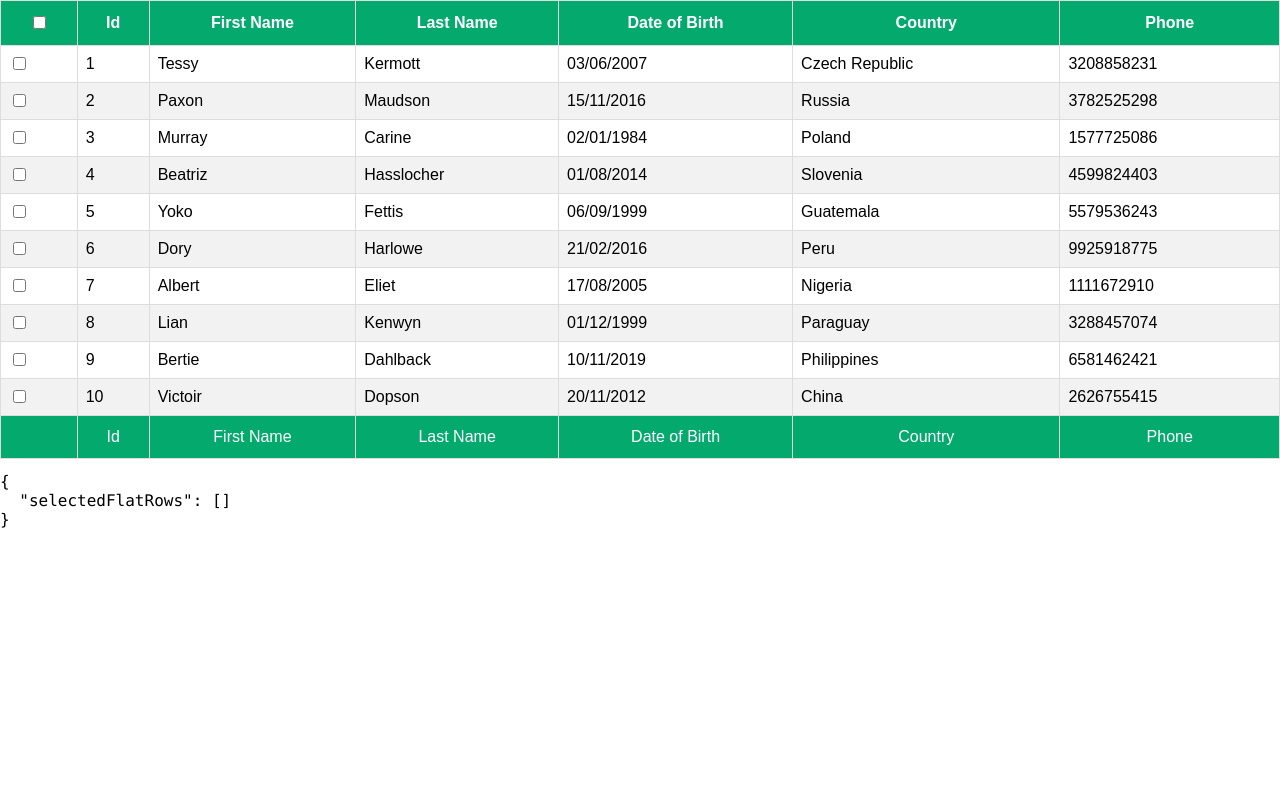
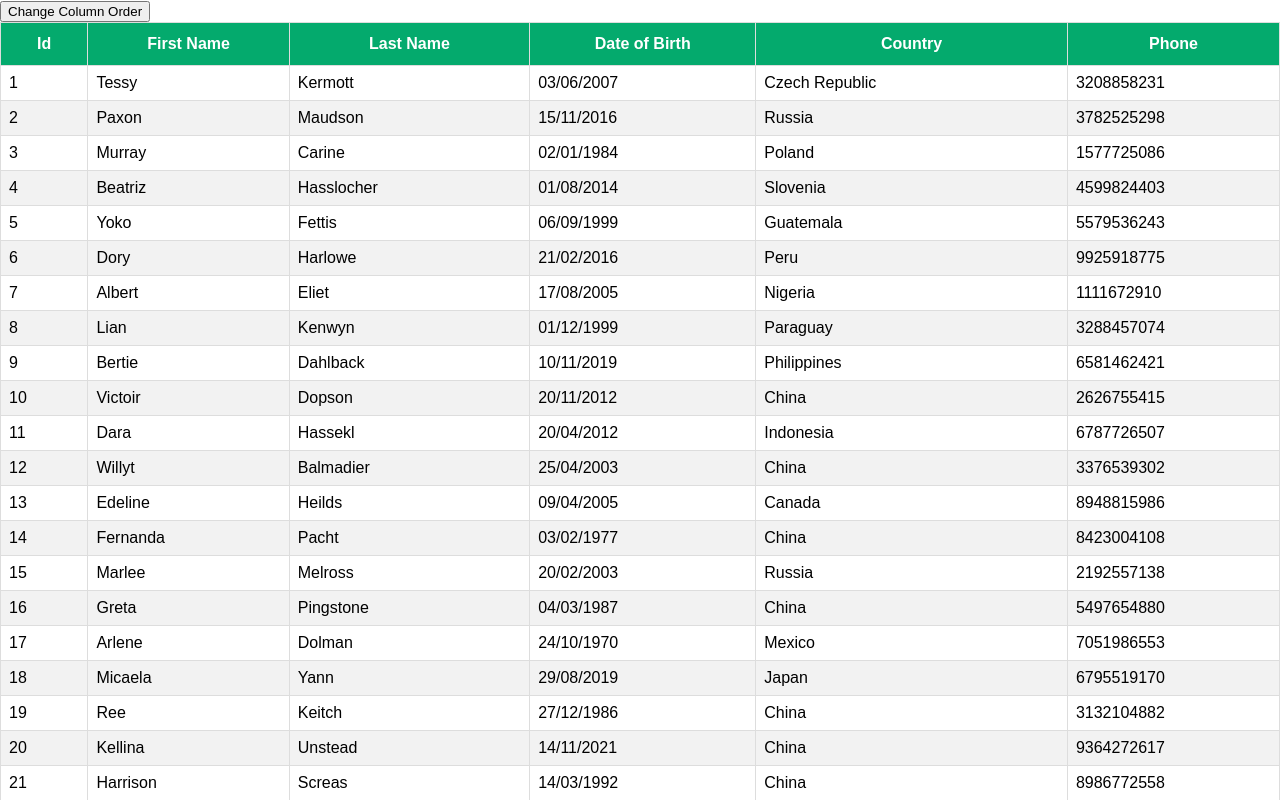
Before and after one commit to ShinchanThakur/React-Tables, a React (Create React App) app: page / in a window 1280 px wide. Shown: the top 800 px of the page. Built offline with nearby package versions, Linux system fonts and the light colour scheme.

Commit message:
Learnt to change Column Order

```diff
--- a/src/App.js
+++ b/src/App.js
@@ -1,10 +1,10 @@
 import './App.css';
-import { RowSelection } from './components/RowSelection';
+import { ColumnOrder } from './components/ColumnOrder';
 
 function App() {
   return (
     <div>
-      <RowSelection/>
+      <ColumnOrder/>
     </div>
   );
 }
--- /dev/null
+++ b/src/components/ColumnOrder.js
@@ -0,0 +1,73 @@
+import React, { useMemo } from 'react'
+import { useTable, useColumnOrder } from 'react-table'
+import MOCK_DATA from './MOCK_DATA.json'
+import { COLUMNS } from './columns'
+import './table.css'
+
+export const ColumnOrder = () => {
+
+    const columns = useMemo(() => COLUMNS, [])
+    const data = useMemo(() => MOCK_DATA, [])
+    const tableInstance = useTable({
+        columns,
+        data
+    }, useColumnOrder)
+    const {
+        getTableProps,
+        getTableBodyProps,
+        headerGroups,
+        footerGroups,
+        rows,
+        prepareRow,
+        setColumnOrder
+    } = tableInstance
+
+    const changeOrder = () => {
+        setColumnOrder([
+            'id',
+            'first_name',
+            'last_name',
+            'phone',
+            'country',
+            'date_of_birth'
+        ])
+    }
+
+    return (
+        <>
+            <button onClick={changeOrder}>Change Column Order</button>
+            <table {...getTableProps()}>
+                <thead>
+                    {headerGroups.map((headerGroup) => (
+                        <tr {...headerGroup.getHeaderGroupProps()}>
+                            {headerGroup.headers.map((column) => (
+                                <th {...column.getHeaderProps()}>{column.render('Header')}</th>
+                            ))}
+                        </tr>
+                    ))}
+                </thead>
+                <tbody {...getTableBodyProps()}>
+                    {rows.map((row) => {
+                        prepareRow(row)
+                        return (
+                            <tr {...row.getRowProps()}>
+                                {row.cells.map((cell) => {
+                                    return <td {...cell.getCellProps()}>{cell.render('Cell')}</td>
+                                })}
+                            </tr>
+                        )
+                    })}
+                </tbody>
+                <tfoot>
+                    {footerGroups.map((footerGroup) => (
+                        <tr {...footerGroup.getFooterGroupProps()}>
+                            {footerGroup.headers.map((column) => (
+                                <td {...column.getFooterProps()}>{column.render('Footer')}</td>
+                            ))}
+                        </tr>
+                    ))}
+                </tfoot>
+            </table>
+        </>
+    )
+}
--- a/src/components/columns.js
+++ b/src/components/columns.js
@@ -11,7 +11,8 @@
     {
         Header: 'First Name',
         Footer: 'First Name',
-        accessor: 'first_name'
+        accessor: 'first_name'  //We can explicitly define an id for each column
+                                //But if we dont do that, then accessor is also the id for each column
     },
     {
         Header: 'Last Name',
```
Also changed, not shown: 1 other file (tests, documents, lock files or other folders).
